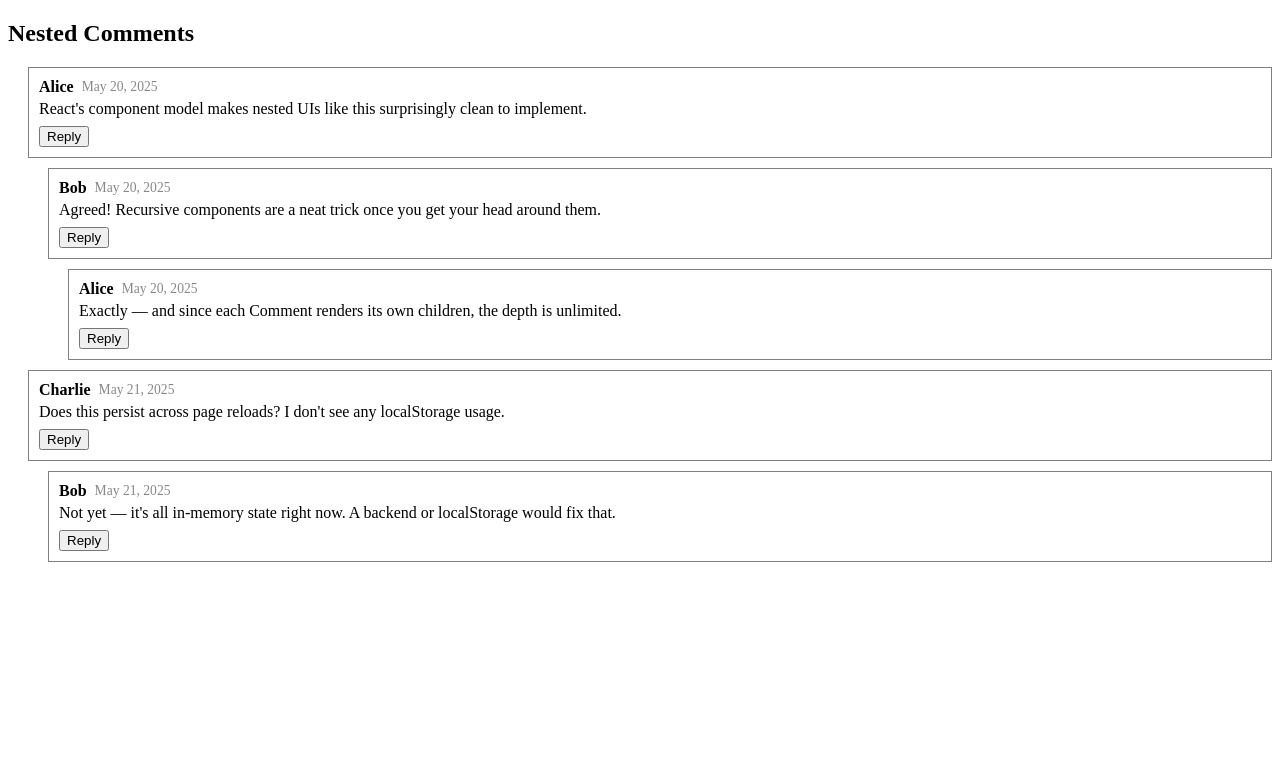
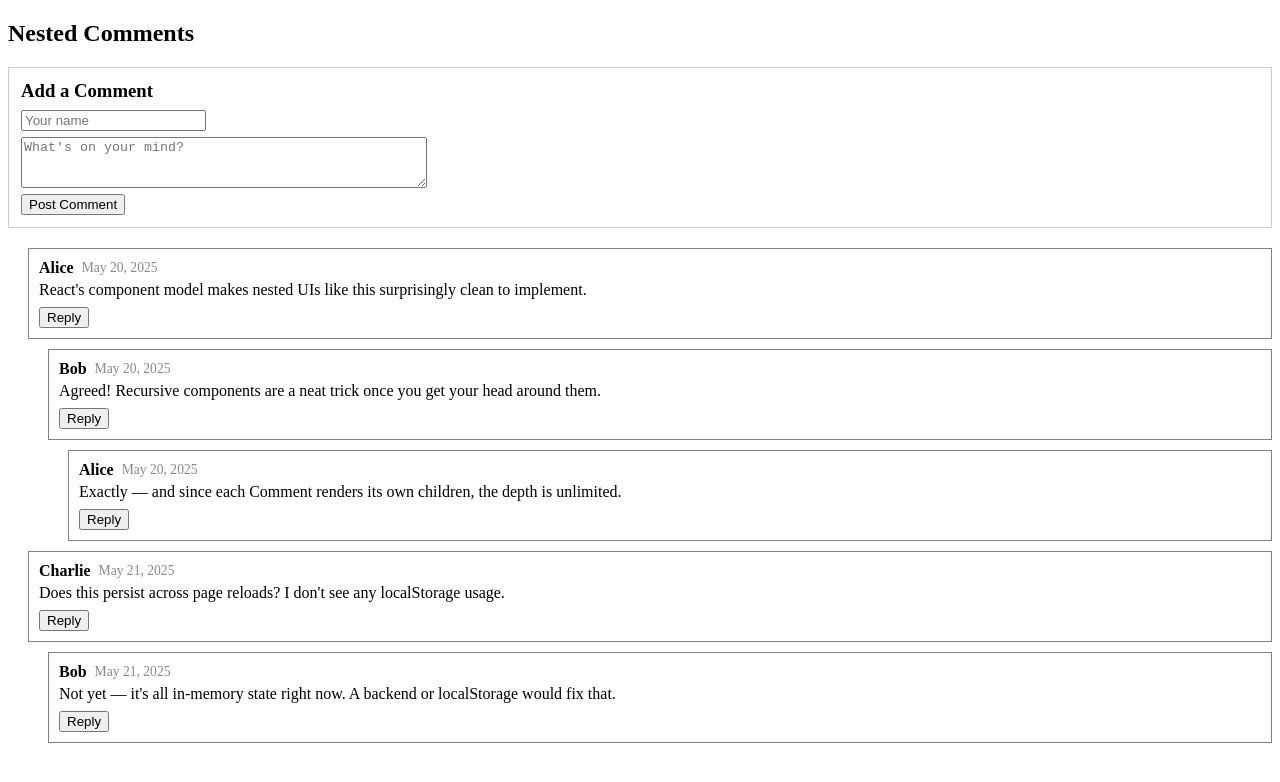
Before and after one commit to kesariaviral98/Nested-Comments-React, a React (Vite) app: page / in a window 1280 px wide. Shown: the top 782 px of the page. Built offline with nearby package versions, Linux system fonts and the light colour scheme.

Commit message:
Add top-level comment posting form

```diff
--- a/src/App.jsx
+++ b/src/App.jsx
@@ -4,6 +4,23 @@ import commentsData from "./data";
 
 const App = () => {
   const [comments, setComments] = useState(commentsData);
+  const [newText, setNewText] = useState("");
+  const [newAuthor, setNewAuthor] = useState("");
+
+  const addTopLevel = () => {
+    if (!newText.trim()) return;
+    const comment = {
+      id: Date.now(),
+      author: newAuthor.trim() || "Anonymous",
+      text: newText.trim(),
+      likes: 0,
+      createdAt: new Date().toISOString(),
+      children: []
+    };
+    setComments([...comments, comment]);
+    setNewText("");
+    setNewAuthor("");
+  };
 
   const addReply = (parentId, text, author) => {
     const newComment = {
@@ -27,6 +44,25 @@ const App = () => {
   return (
     <div>
       <h2>Nested Comments</h2>
+
+      <div style={{ marginBottom: "20px", padding: "12px", border: "1px solid #ccc" }}>
+        <h3 style={{ margin: "0 0 8px" }}>Add a Comment</h3>
+        <input
+          placeholder="Your name"
+          value={newAuthor}
+          onChange={(e) => setNewAuthor(e.target.value)}
+          style={{ display: "block", marginBottom: "6px" }}
+        />
+        <textarea
+          placeholder="What's on your mind?"
+          value={newText}
+          onChange={(e) => setNewText(e.target.value)}
+          rows={3}
+          style={{ display: "block", width: "400px", marginBottom: "6px" }}
+        />
+        <button onClick={addTopLevel}>Post Comment</button>
+      </div>
+
       {comments.map((comment) => (
         <Comment key={comment.id} comment={comment} addReply={addReply} />
       ))}
```
